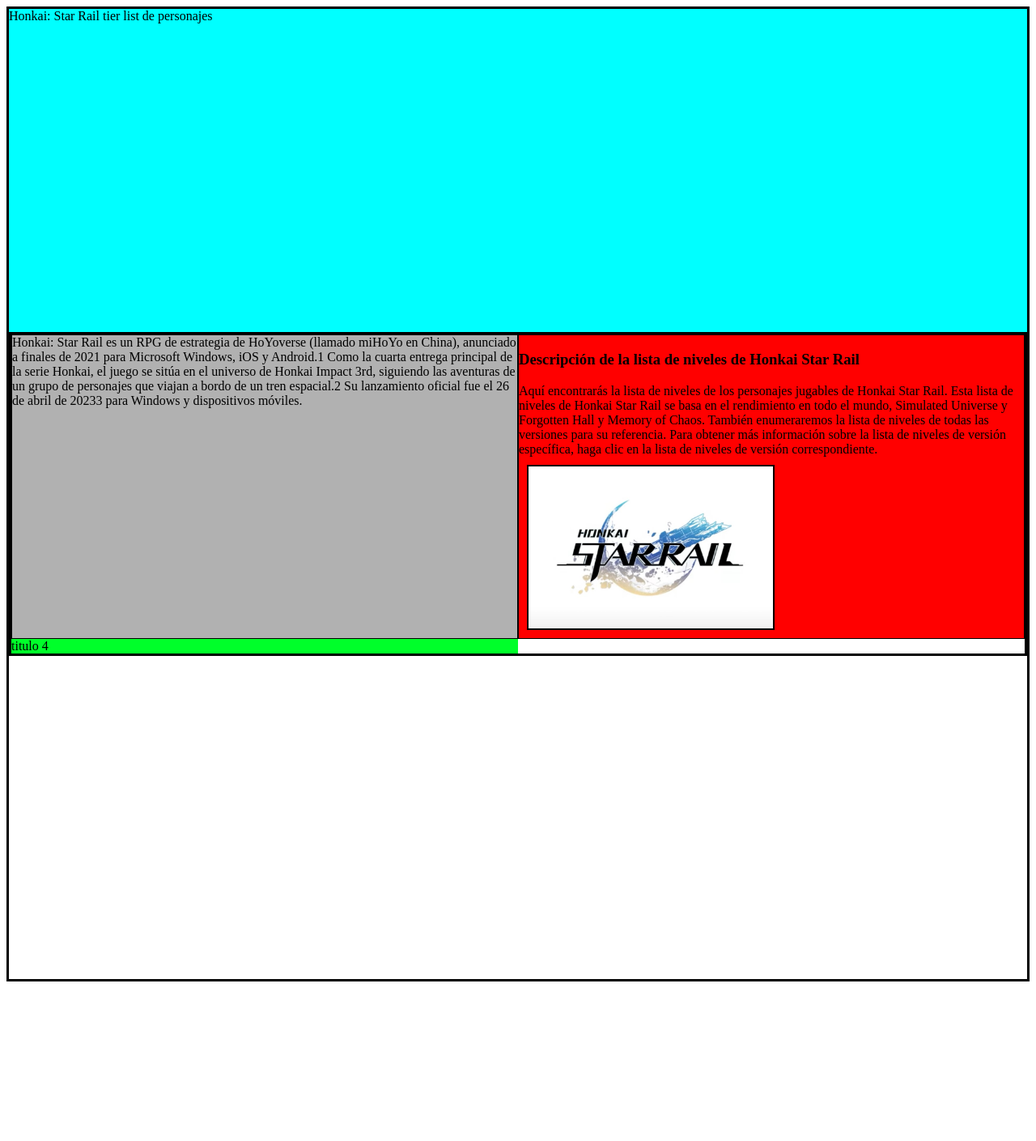
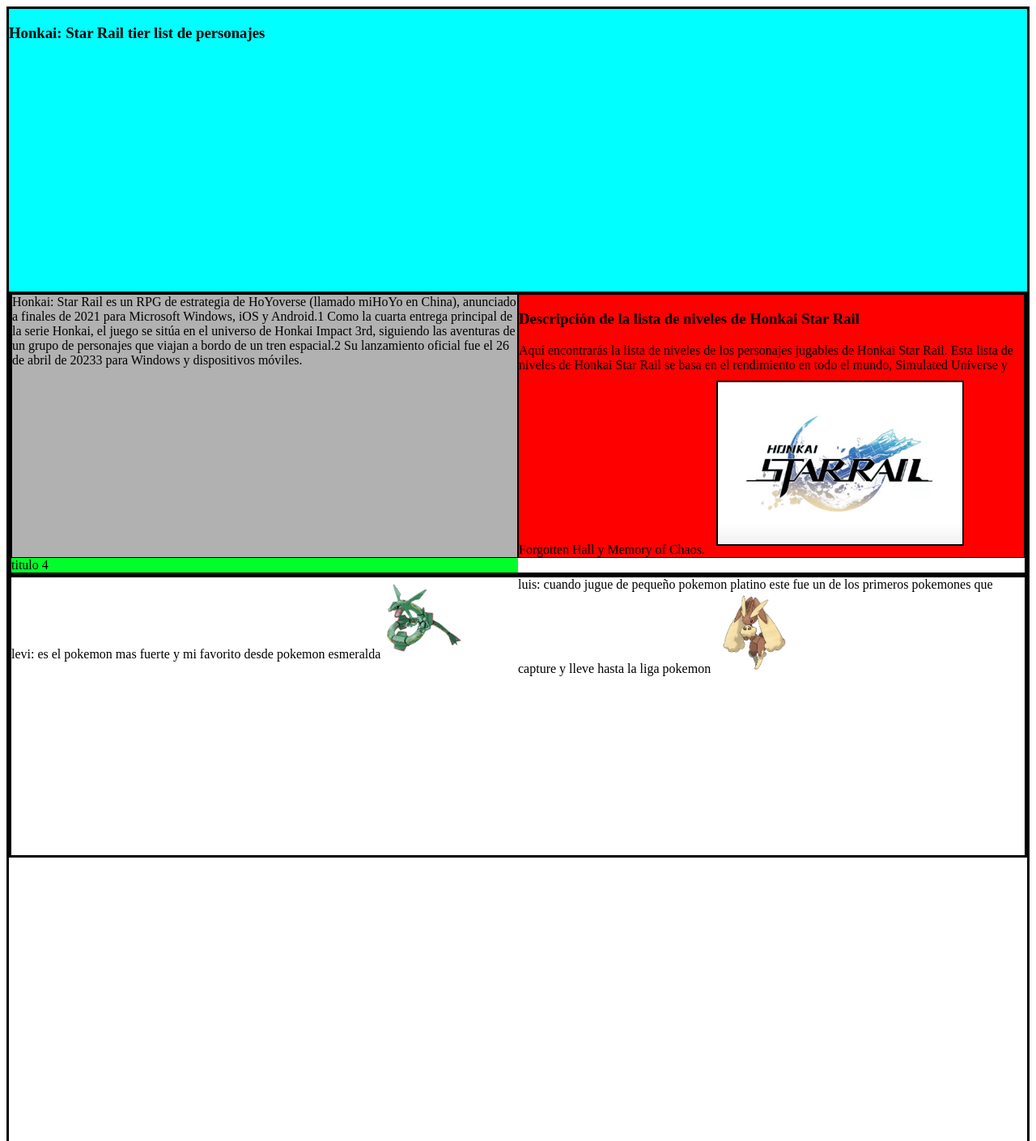
Before and after one commit to YoSoyLuis503/ExamenProgra1, a plain HTML site: page index.html in a window 1280 px wide. Shown: the top 1409 px of the page at 81% size. Before the commit the page ends 1220 px from the top, so only its background shows below. Drawn offline with Linux system fonts and the light colour scheme.

Commit message:
pokemones

```diff
--- a/estilos.css
+++ b/estilos.css
@@ -1,7 +1,7 @@
 .container{
     display: grid;
     grid-template-columns: repeat(1, 1fr);
-    grid-template-rows: repeat(3,1fr);
+    grid-template-rows: repeat(4,1fr);
     border: 3px solid #000;
 }
 
--- a/index.html
+++ b/index.html
@@ -9,7 +9,7 @@
 
     <div class="container">
 
-        <div class="div1"> Honkai: Star Rail tier list de personajes</div>
+        <div class="div1"> <h3>Honkai: Star Rail tier list de personajes</h3></div>
 
     <div class="cajita">
 
@@ -21,7 +21,6 @@
 
             Aquí encontrarás la lista de niveles de los personajes jugables de Honkai Star Rail. Esta lista de niveles de Honkai Star Rail se basa en el rendimiento en todo el mundo, Simulated Universe y Forgotten Hall y Memory of Chaos.
 
-            También enumeraremos la lista de niveles de todas las versiones para su referencia. Para obtener más información sobre la lista de niveles de versión específica, haga clic en la lista de niveles de versión correspondiente.
             <img id="miImagen" src="img\Honkai-Star-Rail.jpg" onmouseover="cambiarImagen('img/tierList2.0.png')" onmouseout="restaurarImagen('img/Honkai-Star-Rail.jpg')">
 
     </div>
@@ -32,6 +31,26 @@
 
     </div>
 
+
+    <div class="cajita">
+
+        <div>
+            levi: es el pokemon mas fuerte y mi favorito desde pokemon esmeralda
+
+            <img src="img\rayquaza.png" height="100" alt="">
+
+
+
+        </div>
+
+        <div> luis: cuando jugue de pequeño pokemon platino este fue un de los primeros pokemones que capture y lleve hasta la liga pokemon
+
+            <img src="img\lopunny.png" height="100" alt="">
+
+        </div>
+
+    </div>
+
     <script src="Codigo.js"></script>
 </body>
 </html>
```
Also changed, not shown: img/lopunny.png (added), img/rayquaza.png (added).
